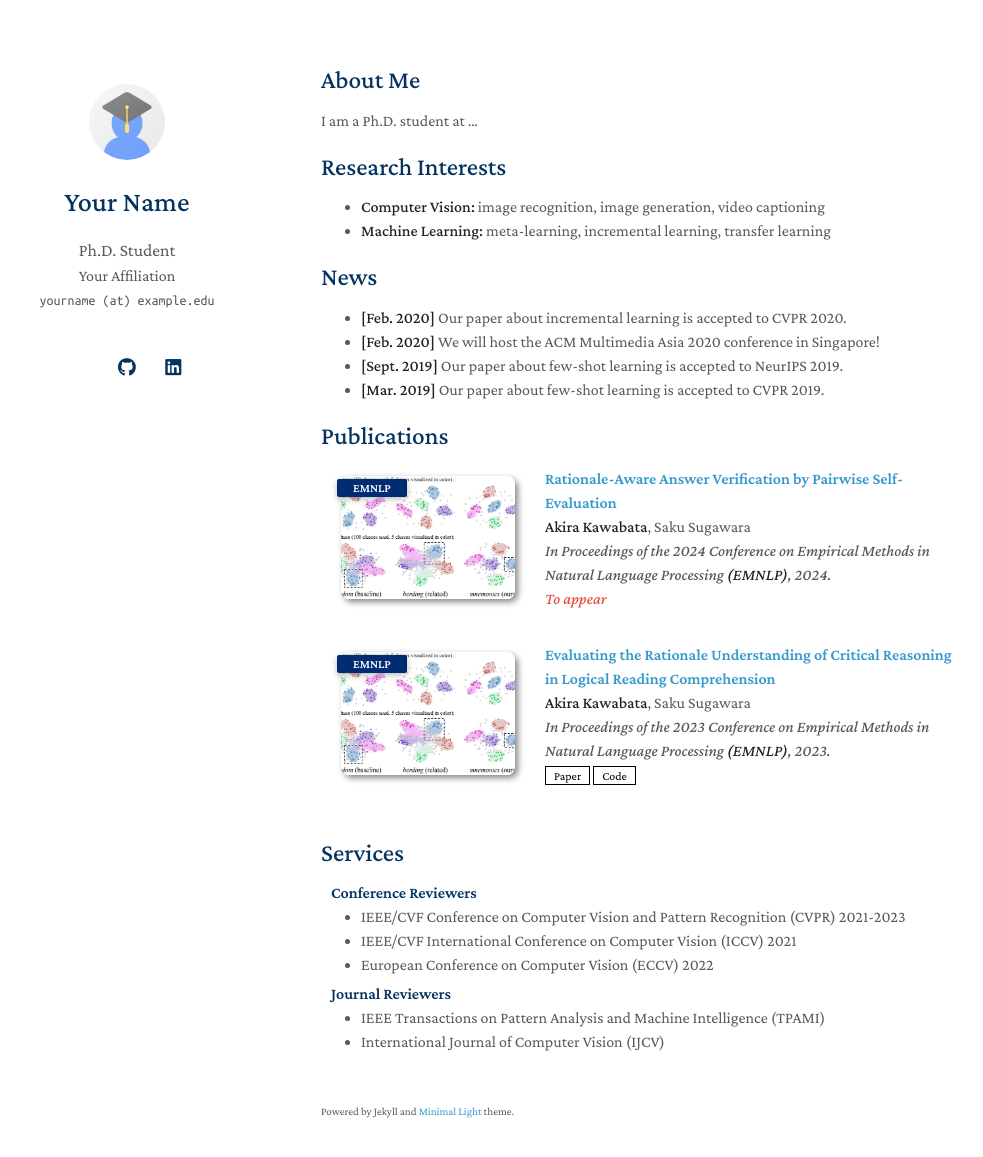
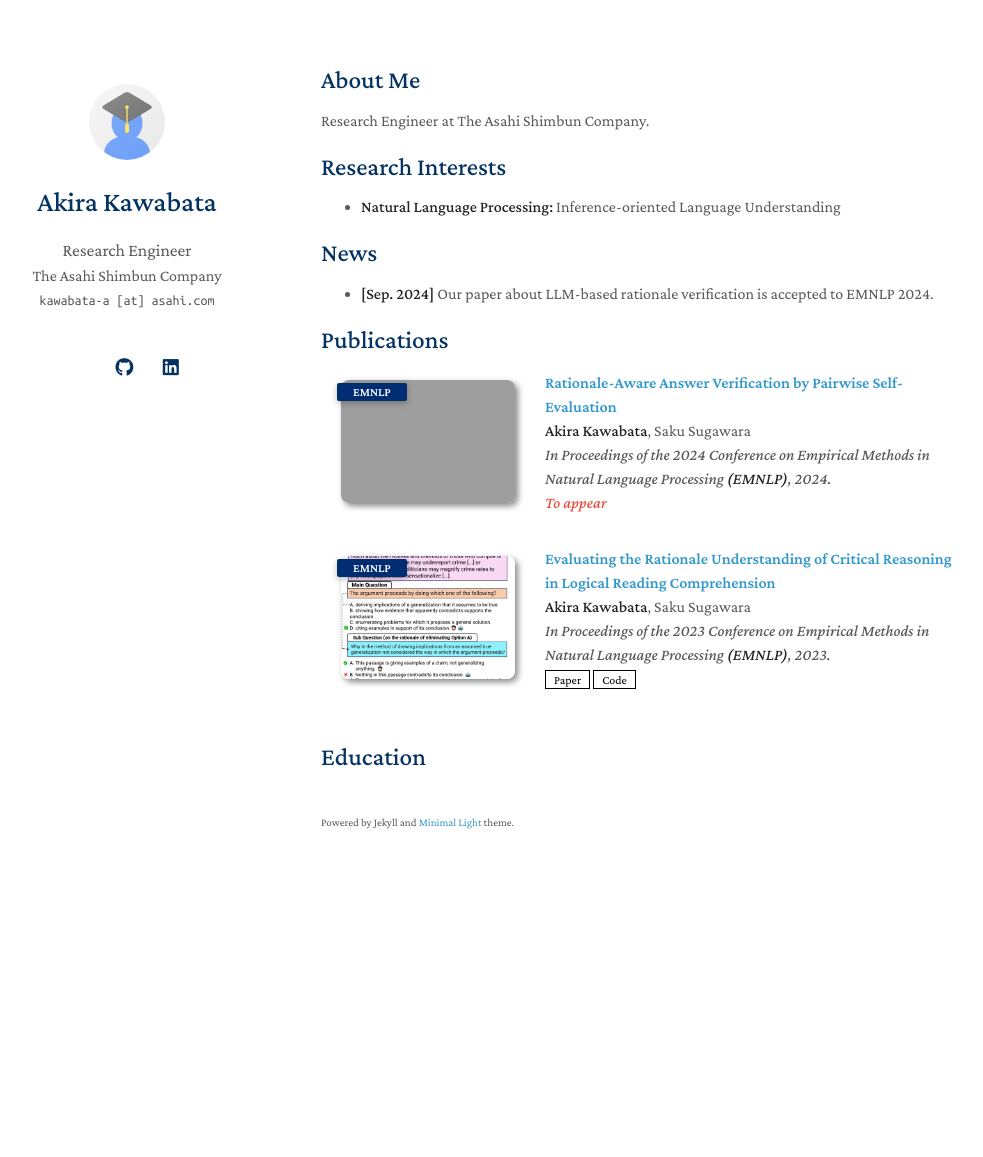
Before and after one commit to AkiraKawabata/AkiraKawabata.github.io, a Jekyll site: the page built from index.md, in a window 1280 px wide and 1192 px high. Shown: the top 1157 px of the window, without its empty margins (149-1132 px from the left). Built offline with Jekyll 4.4.1, drawn with Linux system fonts in a browser that asks for light colours; a style sheet for code colours, icons or effects is not loaded; our own code applies the rules of GitHub Pages for plain Markdown files; grey boxes are pictures that could not be loaded.

Commit message:
updated publications

```diff
--- a/_config.yml
+++ b/_config.yml
@@ -1,8 +1,8 @@
 # Basic Information
-title: Your Name
-position: Ph.D. Student
-affiliation: Your Affiliation
-email: yourname (at) example.edu
+title: Akira Kawabata
+position: Research Engineer
+affiliation: The Asahi Shimbun Company
+email: kawabata-a [at] asahi.com
 
 # Search Engine Optimization (SEO)
 # The following information is used to improve the website traffic from search engines, e.g., Google.
@@ -13,10 +13,10 @@ canonical: https://minimal-light-theme.yliu.me/
 # Links
 # If you don't need one of them, you may delete the corresponding line.
 google_scholar: https://scholar.google.com/
-cv_link: assets/files/curriculum_vitae.pdf
+# cv_link: assets/files/curriculum_vitae.pdf
 github_link: https://github.com/
 linkedin: https://www.linkedin.com/
-twitter: https://twitter.com/
+#twitter: https://twitter.com/
 
 # Images (e.g., your profile picture and your website's favicon)
 # "favicon" and "favicon_dark" are used for the light and dark modes, respectively.
@@ -38,7 +38,7 @@ font: "Serif" # or "Sans Serif"
 
 # Google Analytics ID
 # Please remove this if you don't use Google Analytics
-google_analytics: UA-111540567-4
+# google_analytics: UA-111540567-4
 
 # Use this project as a remote theme for GitHub Pages
 # See the guide here: https://docs.github.com/en/pages/setting-up-a-github-pages-site-with-jekyll/adding-a-theme-to-your-github-pages-site-using-jekyll
--- a/_data/publications.yml
+++ b/_data/publications.yml
@@ -6,7 +6,7 @@ main:
     conference: In Proceedings of the 2024 Conference on Empirical Methods in Natural Language Processing <strong>(EMNLP)</strong>, 2024.
     code:
     paper:
-    image: ./assets/img/teaser_example.png
+    image: ./assets/img/reps.png
     notes: To appear
 
   - title: "Evaluating the Rationale Understanding of Critical Reasoning in Logical Reading Comprehension"
@@ -15,4 +15,4 @@ main:
     conference: In Proceedings of the 2023 Conference on Empirical Methods in Natural Language Processing <strong>(EMNLP)</strong>, 2023.
     code: https://github.com/nii-cl/rule
     paper: https://aclanthology.org/2023.emnlp-main.9/
-    image: ./assets/img/teaser_example.png
+    image: ./assets/img/rule.png
--- a/index.md
+++ b/index.md
@@ -4,20 +4,20 @@ layout: homepage
 
 ## About Me
 
-I am a Ph.D. student at ...
+Research Engineer at The Asahi Shimbun Company.
 
 ## Research Interests
 
-- **Computer Vision:** image recognition, image generation, video captioning
-- **Machine Learning:** meta-learning, incremental learning, transfer learning
+- **Natural Language Processing:** Inference-oriented Language Understanding
 
 ## News
 
-- **[Feb. 2020]** Our paper about incremental learning is accepted to CVPR 2020.
-- **[Feb. 2020]** We will host the ACM Multimedia Asia 2020 conference in Singapore!
-- **[Sept. 2019]** Our paper about few-shot learning is accepted to NeurIPS 2019.
-- **[Mar. 2019]** Our paper about few-shot learning is accepted to CVPR 2019.
+- **[Sep. 2024]** Our paper about LLM-based rationale verification is accepted to EMNLP 2024.
 
 {% include_relative _includes/publications.md %}
 
+<!--
 {% include_relative _includes/services.md %}
+-->
+
+## Education
```
Also changed, not shown: assets/img/rule.png (added), assets/img/teaser_example.png (deleted), assets/img/teaser_example_2.png (deleted), 1 other file.
